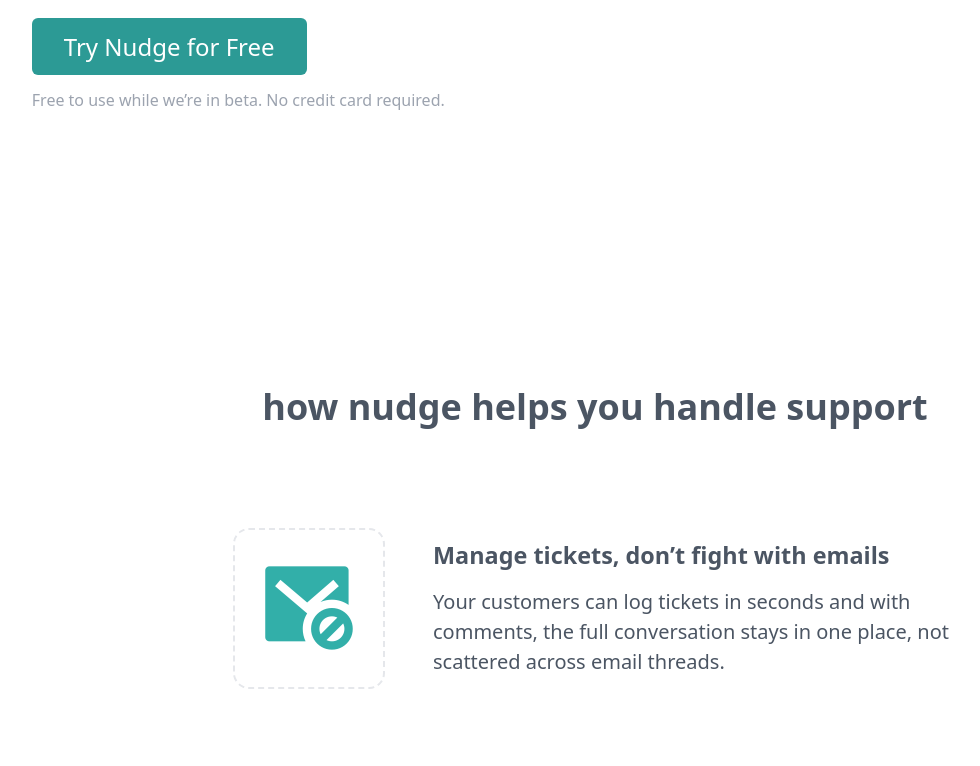
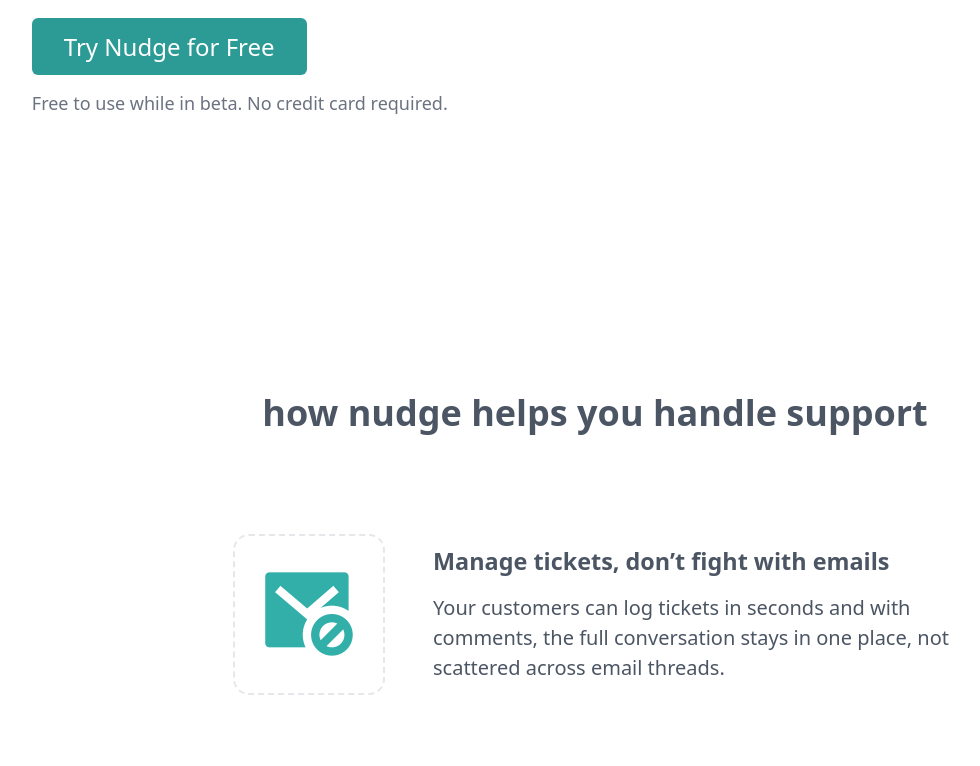
Before and after one commit to ConcisionLtd/nudge-landing-page, a website built with Vite: page index.html in a window 1280 px wide. Shown: the part 854-1620 px from the top of the page, without its empty margins (45-1025 px from the left). Built offline with nearby package versions, Linux system fonts and the light colour scheme.

Commit message:
feat: improve contrast of helper/muted text

```diff
--- a/styles/base.css
+++ b/styles/base.css
@@ -230,8 +230,8 @@
 
 /* helper */
 .helper {
-  font-size: var(--font-size-sm);
-  color: var(--color-text-muted);
+  font-size: var(--font-size-lg);
+  color: var(--color-text-subtle);
 }
 
 /* links */
--- a/styles/components/footer-section.css
+++ b/styles/components/footer-section.css
@@ -36,7 +36,7 @@
     & .company-info {
       font-size: var(--font-size-md);
       text-align: center;
-      color: var(--color-text-muted);
+      color: var(--color-text-subtle);
     }
   }
 }
--- a/styles/components/hero-section.css
+++ b/styles/components/hero-section.css
@@ -48,10 +48,6 @@
     display: flex;
     flex-direction: column;
     row-gap: 0.5rem;
-
-    & .helper {
-      font-size: var(--font-size-md);
-    }
   }
 
   & .hero-logo {
--- a/templates/call-to-action-widget.html
+++ b/templates/call-to-action-widget.html
@@ -5,6 +5,6 @@
     <a href="https://app.nudgesupport.com/auth/register" class="btn primary large cta-button"
       >Try Nudge for Free</a
     >
-    <div class="helper">Free to use while we’re in beta. No credit card required.</div>
+    <div class="helper">Free to use while in beta. No credit card required.</div>
   </div>
 </div>
--- a/templates/hero-section.html
+++ b/templates/hero-section.html
@@ -36,7 +36,7 @@
             >Try Nudge for Free</a
           >
         </div>
-        <p class="helper">Free to use while we’re in beta. No credit card required.</p>
+        <p class="helper">Free to use while in beta. No credit card required.</p>
       </div>
     </div>
 
```
